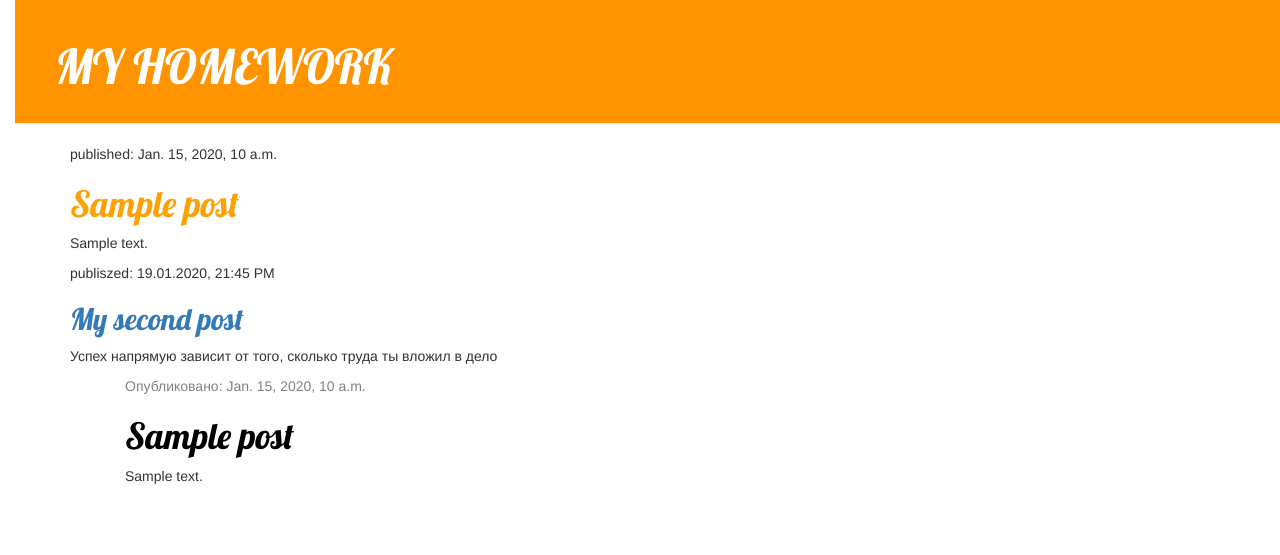
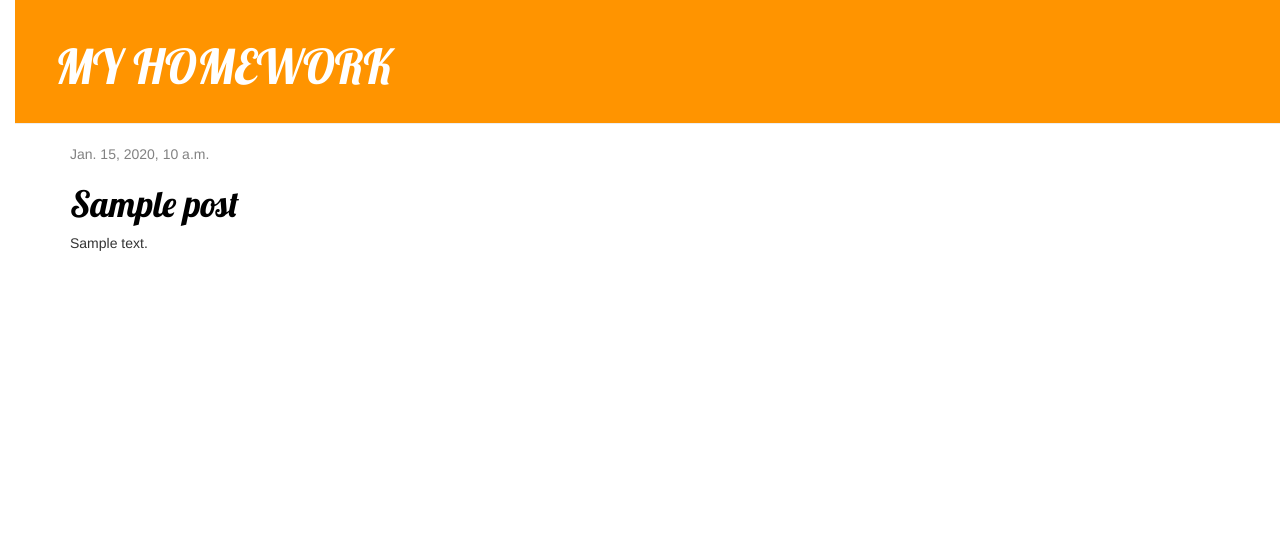
Before and after one commit to Beksultan27/djangogirls, a Django app: page / in a window 1280 px wide. Shown: the top 555 px of the page. Run offline with Django 3.2, Linux system fonts and the light colour scheme; tables that the repository leaves empty hold one stand-in row (values such as "Sample post"); some libraries are stand-ins or nearby versions.

Commit message:
A bit changed

```diff
--- a/templates/blog/post_list.html
+++ b/templates/blog/post_list.html
@@ -2,33 +2,12 @@
 
 {% block content %}
     {% for post in posts %}
-        <div>
-            <p>published: {{ post.published_date }}</p>
-            <h1><a href="{% url 'post_detail' pk=post.pk %}">{{ post.title }}</a></h1>
-            <p>{{ post.text|linebreaksbr }}</p>
-        </div>
-
-        <div>
-            <p>publiszed: 19.01.2020, 21:45 PM</p>
-            <h2><a href="">My second post</a></h2>
-            <p>Успех напрямую зависит от того, сколько труда ты вложил в дело</p>
-        </div>
-
-
-        <div class="content container">
-        <div class="row">
-            <div class="col-md-8">
-                {% for post in posts %}
         <div class="post">
             <div class="date">
-                            <p>Опубликовано: {{ post.published_date }}</p>
+                {{ post.published_date }}
             </div>
             <h1><a href="">{{ post.title }}</a></h1>
             <p>{{ post.text|linebreaksbr }}</p>
         </div>
     {% endfor %}
-            </div>
-        </div>
-        </div>
-{% endfor %}
 {% endblock %}
```
Lines whose indentation alone changed are shown as unchanged.
